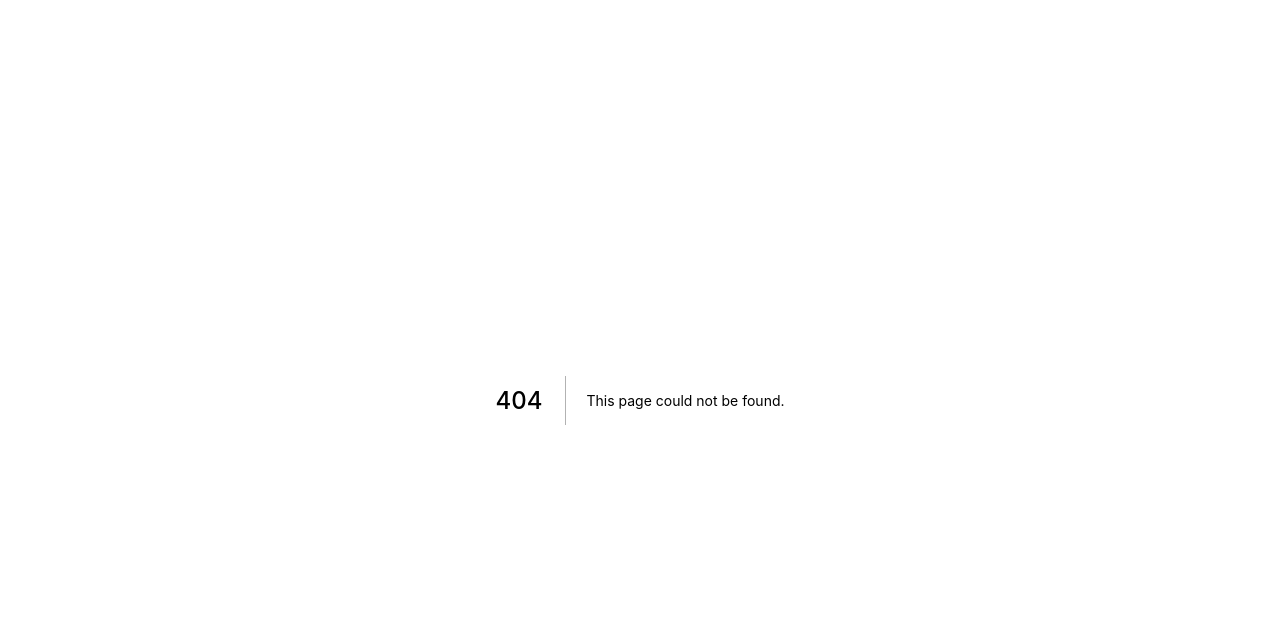
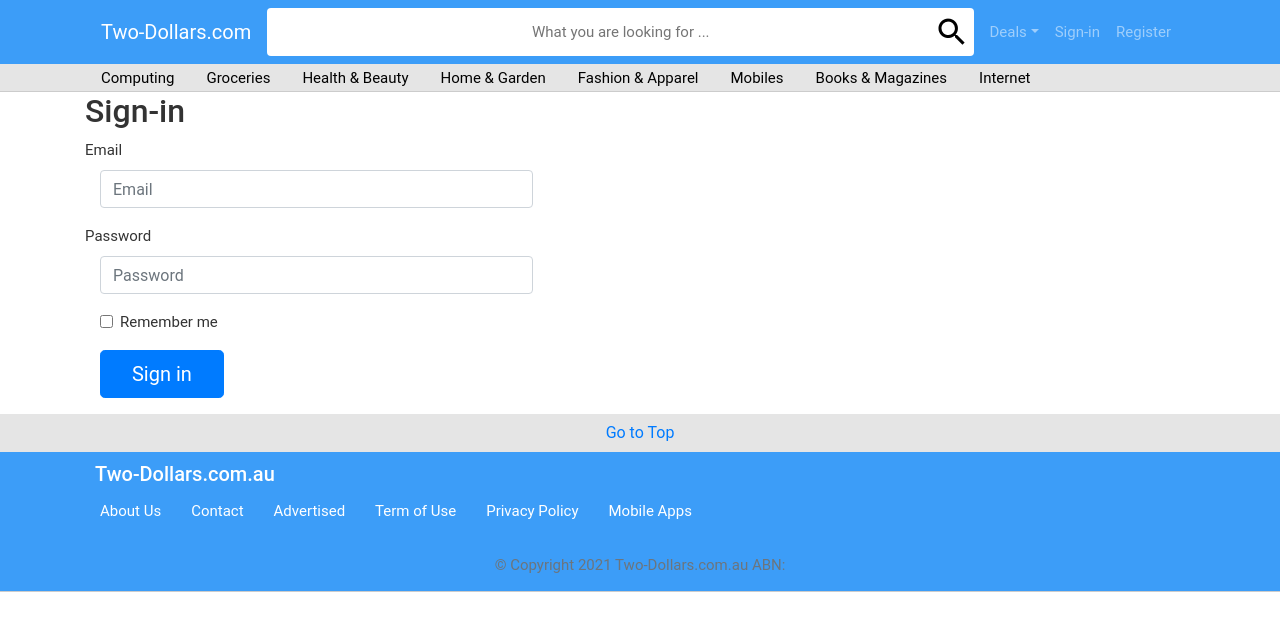
Before and after one commit to bonnak/2dollarshop, a Next.js app: page /users/signin in a window 1280 px wide. Before the commit this address had no page. Shown: the top 630 px of the page. Built offline with nearby package versions, Linux system fonts and the light colour scheme.

Commit message:
create signin and signup forms

```diff
--- a/components/LatestDeals.js
+++ b/components/LatestDeals.js
@@ -18,8 +18,8 @@
         <p className="deal__description">{description}</p>
         <div>
           <div className="deal__tags">
-            {tags.map(tag => {
-              return <span>{tag}</span>
+            {tags.map((tag, index) => {
+              return <span key={index}>{tag}</span>
             })}
           </div>
           <span className="deal__expired-at">{expiredAt}</span>
@@ -33,7 +33,7 @@
   return <div className="latest-deals mt-2">
     <h3>Today</h3>
     { items.map(item => {
-      return <Deal { ...item } />
+      return <Deal key={item.id} { ...item } />
     }) }
   </div>
 }
--- a/components/PageHeader.js
+++ b/components/PageHeader.js
@@ -1,8 +1,9 @@
-import { Navbar, Nav, Form, FormControl, Button, Container, InputGroup } from 'react-bootstrap';
+import { Navbar, Nav, Container, NavDropdown } from 'react-bootstrap';
 import GlobalSearch from '../components/GlobalSearch';
 
 export default function PageHeader() {
-  return <header className="app-header">
+  return (
+    <header className="app-header">
       <Container>
         <Navbar collapseOnSelect expand="lg" variant="dark">
           <Navbar.Brand href="#home">Two-Dollars.com</Navbar.Brand>
@@ -12,18 +13,24 @@
           <Navbar.Toggle aria-controls="basic-navbar-nav" />
           <Navbar.Collapse id="nav-bar-right">
             <Nav>
+              <NavDropdown title="Deals" id="collasible-nav-dropdown dark">
+                <NavDropdown.Item href="#new-deals">New Deals</NavDropdown.Item>
+                <NavDropdown.Item href="#freebie">Freebie</NavDropdown.Item>
+                <NavDropdown.Item href="#stores">Stores</NavDropdown.Item>
+                <NavDropdown.Item href="#popular-deals">
+                  Popular Deals
+                </NavDropdown.Item>
+              </NavDropdown>
               <Nav.Item>
-              <Nav.Link href="/home">Deals</Nav.Link>
+                <Nav.Link href="/users/signin">Sign-in</Nav.Link>
               </Nav.Item>
               <Nav.Item>
-              <Nav.Link href="/signin">Sign-in</Nav.Link>
-            </Nav.Item>
-            <Nav.Item>
-              <Nav.Link href="/register">Register</Nav.Link>
+                <Nav.Link href="/users/signup">Register</Nav.Link>
               </Nav.Item>
             </Nav>
           </Navbar.Collapse>
         </Navbar>
       </Container>
-  </header>;
+    </header>
+  );
 }
--- a/pages/index.js
+++ b/pages/index.js
@@ -6,6 +6,7 @@
 
 const latestDeals = [
   {
+    id: 1,
     title: 'Free 14 LinkedIn learning courses',
     description: "Lorem Ipsum is simply dummy text of the printing and typesetting industry. Lorem Ipsum has been the industry's standard dummy text ever since the 1500s, when an unknown printer took a galley of type and scrambled it to make a type specimen book.",
     createdAt: '2020-09-01',
@@ -16,6 +17,7 @@
     image: 'https://unsplash.com/photos/XzERvOnfH7M'
   },
   {
+    id: 2,
     title: 'Free 14 LinkedIn learning courses',
     description: "Lorem Ipsum is simply dummy text of the printing and typesetting industry. Lorem Ipsum has been the industry's standard dummy text ever since the 1500s, when an unknown printer took a galley of type and scrambled it to make a type specimen book.",
     createdAt: '2020-09-01',
@@ -26,6 +28,7 @@
     image: 'https://unsplash.com/photos/XzERvOnfH7M'
   },
   {
+    id: 3,
     title: 'Free 14 LinkedIn learning courses',
     description: "Lorem Ipsum is simply dummy text of the printing and typesetting industry. Lorem Ipsum has been the industry's standard dummy text ever since the 1500s, when an unknown printer took a galley of type and scrambled it to make a type specimen book.",
     createdAt: '2020-09-01',
--- /dev/null
+++ b/pages/users/signin.js
@@ -0,0 +1,44 @@
+import AppLayout from '../../layouts/AppLayout';
+import { Container, Form, Row, Col, Button } from 'react-bootstrap';
+
+export default function signin() {
+  return (
+    <AppLayout>
+      <Container>
+        <div>
+          <h2>Sign-in</h2>
+        </div>
+        <div className="signin">
+          <Form>
+            <Form.Group>
+              <Form.Label htmlFor="inputPassword5">Email</Form.Label>
+              <Col sm={10}>
+                <Form.Control type="email" placeholder="Email" />
+              </Col>
+            </Form.Group>
+
+            <Form.Group>
+              <Form.Label htmlFor="inputPassword5">Password</Form.Label>
+              <Col sm={10}>
+                <Form.Control type="password" placeholder="Password" />
+              </Col>
+            </Form.Group>
+            <Form.Group>
+              <Col>
+                <Form.Check label="Remember me" />
+              </Col>
+            </Form.Group>
+
+            <Form.Group>
+              <Col className="btn-block">
+                <Button variant="primary" size="lg" type="submit" block>
+                  Sign in
+                </Button>
+              </Col>
+            </Form.Group>
+          </Form>
+        </div>
+      </Container>
+    </AppLayout>
+  );
+}
--- a/styles/footer.scss
+++ b/styles/footer.scss
@@ -22,7 +22,7 @@
     display: block;
     color: white;
     text-align: center;
-    padding: 14px 16px;
+    padding: 5px 15px;
     text-decoration: none;
 }
 
@@ -40,3 +40,7 @@
     text-align: center;
     margin-top: 5px;
 }
+
+.text-center {
+    margin-top: 25px;
+}
--- a/styles/globals.scss
+++ b/styles/globals.scss
@@ -1,15 +1,24 @@
-@import "~bootstrap/scss/bootstrap";
+@import '~bootstrap/scss/bootstrap';
 
-@import "header";
-@import "menu";
-@import "footer";
-@import "global-search";
-@import "browse-categorys";
-@import "main-carousel";
-@import "latest-deals";
+@import 'header';
+@import 'menu';
+@import 'footer';
+@import 'global-search';
+@import 'browse-categorys';
+@import 'main-carousel';
+@import 'latest-deals';
+@import 'signin';
+
+// body {
+//   font-size: 13px;
+//   line-height: 19px;
+//   font-family: Arial,sans-serif;
+// }
 
 body {
-  font-size: 13px;
-  line-height: 19px;
-  font-family: Arial,sans-serif;
+  font-family: 'Roboto', sans-serif;
+  font-size: 0.9375rem;
+  line-height: 1.6;
+  background-color: #fff;
+  color: #333;
 }
--- a/styles/header.scss
+++ b/styles/header.scss
@@ -1,5 +1,5 @@
 .app-header {
-  background-color: #3C9DF8;
+  background-color: #3c9df8;
   //height: 200px;
   //width: 100%;
 
@@ -10,7 +10,6 @@
 
     .nav-item {
       white-space: nowrap;
-
     }
   }
 }
--- a/styles/menu.scss
+++ b/styles/menu.scss
@@ -2,9 +2,9 @@
 	padding: 0rem 0;
     border-bottom: solid 1px #ccc;
     margin-top: 0px;
-    height: 24px;
+    height: 28px;
 	background-color: #E5E5E5;
-	margin-bottom: 5px;
+	margin-bottom: 0px;
 }
 
 .app-submenu__nav {
--- /dev/null
+++ b/styles/signin.scss
@@ -0,0 +1,8 @@
+.signin {
+  width: 50%;
+  align-items: center;
+}
+.btn-block {
+  display: block;
+  width: 50%;
+}
```
Also changed, not shown: components/MainCarousel.js (+7 -6 lines), package.json (+8 -7 lines), pages/users/signup.js (added, +12 -0 lines), 1 other file (tests, documents, lock files or other folders). Lines whose indentation alone changed are shown as unchanged.
